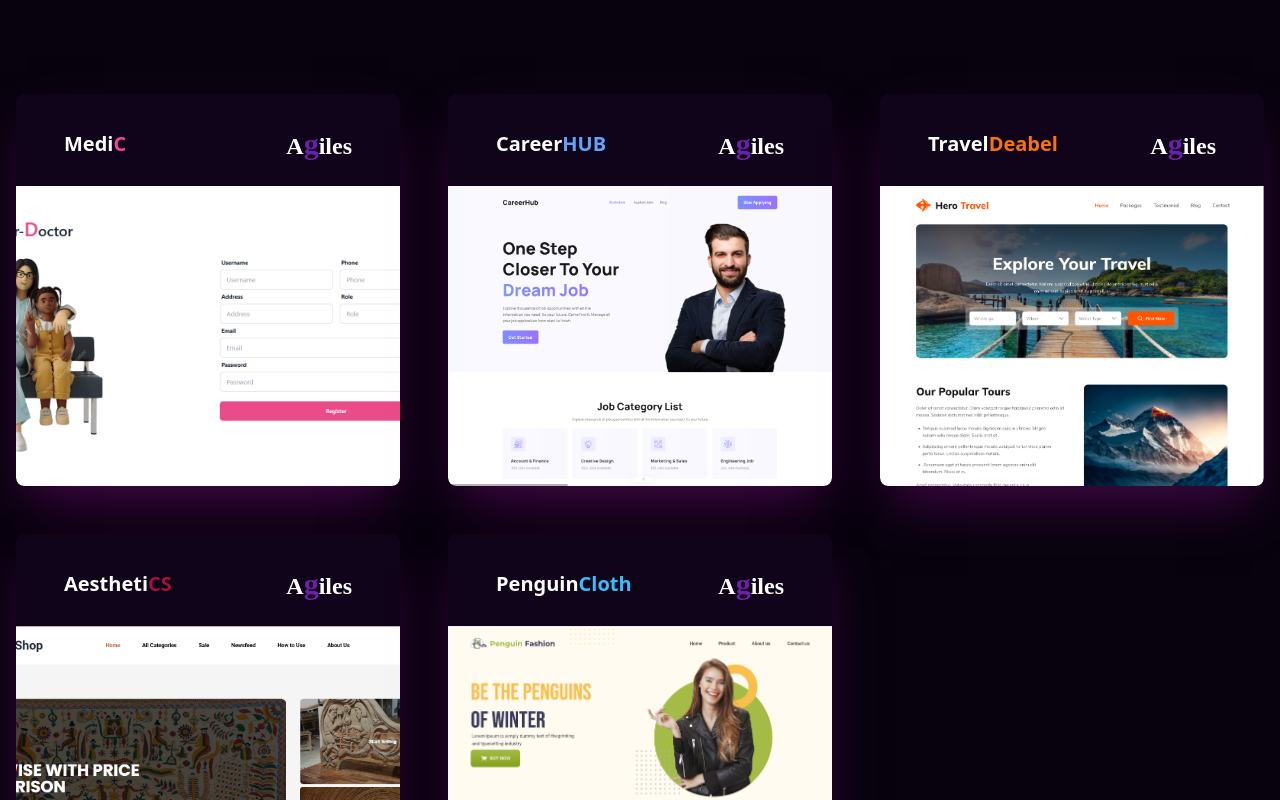
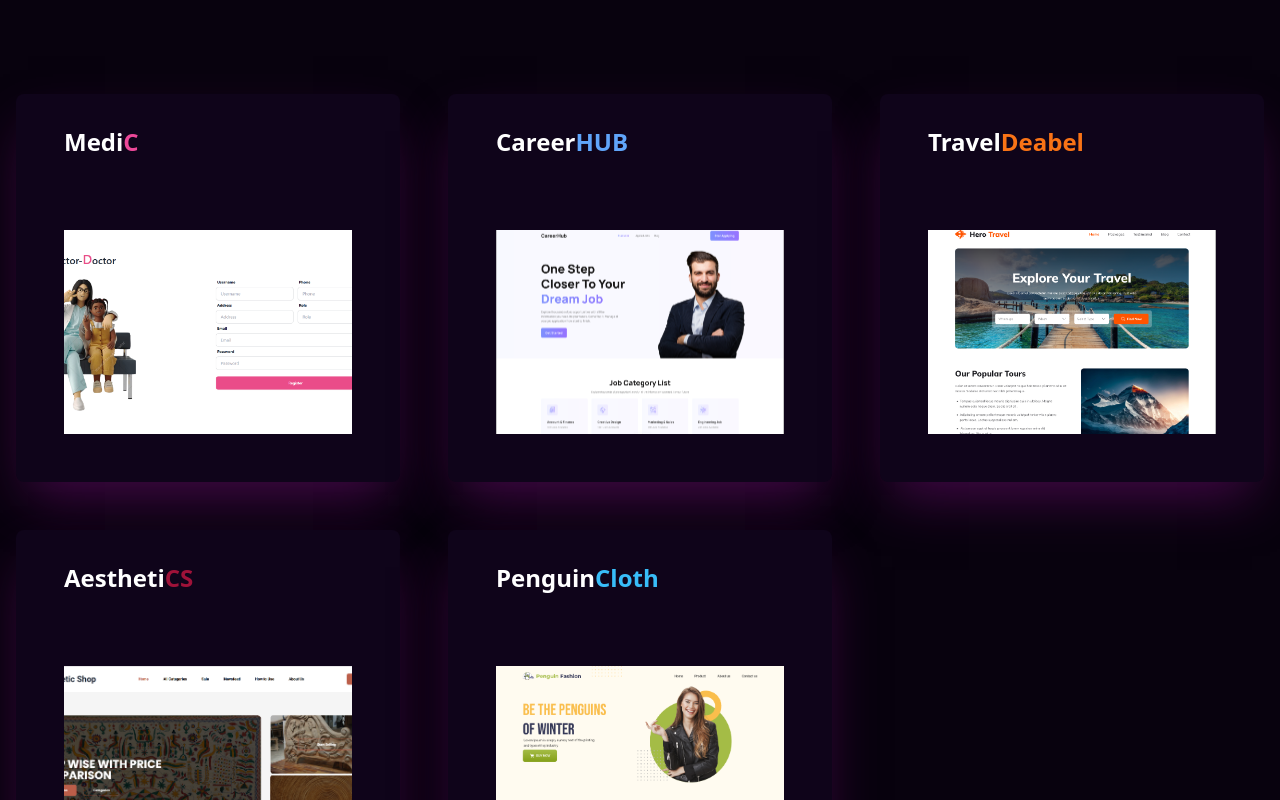
Before and after one commit to Md-Sifat-code/Agile, a React (Vite) app: page /projects in a window 1280 px wide. Shown: the part 620-1420 px from the top of the page. Built offline with nearby package versions, Linux system fonts and the light colour scheme; a web font is replaced by a local one.

Commit message:
projects done

```diff
--- a/src/Pages/Projects.jsx
+++ b/src/Pages/Projects.jsx
@@ -65,10 +65,10 @@ export default function Projects() {
               {/* Card-1 */}
               <div className="card bg-[#0f041a] shadow-2xl shadow-[#430847] transition-all duration-300 rounded-lg overflow-hidden">
                 <div className="flex mt-8 flex-row items-center px-6 lg:px-12 mb-6">
-                  <h2 className="font-bold text-lg lg:text-xl flex-1">
+                  <h2 className="font-bold text-lg lg:text-2xl flex-1">
                     Medi<span className="text-pink-500">C</span>
                   </h2>
-                  <div className="ma text-lg lg:text-2xl font-bold">
+                  {/* <div className="ma text-lg lg:text-2xl font-bold">
                     <h1>
                       A
                       <span className="fo text-purple-800 text-xl lg:text-3xl">
@@ -76,13 +76,13 @@ export default function Projects() {
                       </span>
                       iles
                     </h1>
-                  </div>
+                  </div> */}
                 </div>
                 <figure className="relative group">
                   <img
                     src={project_1}
                     alt="Project"
-                    className="w-full h-[200px] md:h-[300px] object-cover"
+                    className="w-full p-4 lg:p-12 h-[200px] md:h-[300px] object-cover"
                   />
                   <div className="absolute inset-0 bg-black bg-opacity-90 flex items-center justify-start opacity-0 group-hover:opacity-100 transition-opacity duration-300  flex-col pop font-bold ">
                     <div className="flex justify-between gap-12 flex-row p-8">
@@ -114,10 +114,10 @@ export default function Projects() {
               {/* card-2 */}
               <div className="card bg-[#0f041a] shadow-2xl shadow-[#430847] transition-all duration-300 rounded-lg overflow-hidden">
                 <div className="flex mt-8 flex-row items-center px-6 lg:px-12 mb-6">
-                  <h2 className="font-bold text-lg lg:text-xl flex-1">
+                  <h2 className="font-bold text-lg lg:text-2xl flex-1">
                     Career<span className="text-blue-400">HUB</span>
                   </h2>
-                  <div className="ma text-lg lg:text-2xl font-bold">
+                  {/* <div className="ma text-lg lg:text-2xl font-bold">
                     <h1>
                       A
                       <span className="text-purple-800 fo text-xl lg:text-3xl">
@@ -125,13 +125,13 @@ export default function Projects() {
                       </span>
                       iles
                     </h1>
-                  </div>
+                  </div> */}
                 </div>
                 <figure className="relative group">
                   <img
                     src={project_2}
                     alt="Project"
-                    className="w-full h-[200px] md:h-[300px] object-cover"
+                    className="w-full p-4 lg:p-12 h-[200px] md:h-[300px] object-cover"
                   />
                   <div className="absolute inset-0 bg-black bg-opacity-90 flex items-center justify-start opacity-0 group-hover:opacity-100 transition-opacity duration-300  flex-col pop font-bold ">
                     <div className="flex justify-between gap-12 flex-row p-8">
@@ -164,10 +164,10 @@ export default function Projects() {
               {/* card-3 */}
               <div className="card bg-[#0f041a] shadow-2xl shadow-[#430847] transition-all duration-300 rounded-lg overflow-hidden">
                 <div className="flex mt-8 flex-row items-center px-6 lg:px-12 mb-6">
-                  <h2 className="font-bold text-lg lg:text-xl flex-1">
+                  <h2 className="font-bold text-lg lg:text-2xl flex-1">
                     Travel<span className="text-orange-500">Deabel</span>
                   </h2>
-                  <div className="ma text-lg lg:text-2xl font-bold">
+                  {/* <div className="ma text-lg lg:text-2xl font-bold">
                     <h1>
                       A
                       <span className="text-purple-800 fo text-xl lg:text-3xl">
@@ -175,13 +175,13 @@ export default function Projects() {
                       </span>
                       iles
                     </h1>
-                  </div>
+                  </div> */}
                 </div>
                 <figure className="relative group">
                   <img
                     src={project_3}
                     alt="Project"
-                    className="w-full h-[200px] md:h-[300px] object-cover"
+                    className="w-full p-4 lg:p-12 h-[200px] md:h-[300px] object-cover"
                   />
                   <div className="absolute inset-0 bg-black bg-opacity-90 flex items-center justify-start opacity-0 group-hover:opacity-100 transition-opacity duration-300  flex-col pop font-bold ">
                     <div className="flex justify-between gap-12 flex-row p-8">
@@ -213,10 +213,10 @@ export default function Projects() {
               {/* card-4 */}
               <div className="card bg-[#0f041a] shadow-2xl shadow-[#430847] transition-all duration-300 rounded-lg overflow-hidden">
                 <div className="flex mt-8 flex-row items-center px-6 lg:px-12 mb-6">
-                  <h2 className="font-bold text-lg lg:text-xl flex-1">
+                  <h2 className="font-bold text-lg lg:text-2xl flex-1">
                     Aestheti<span className="text-rose-800">CS</span>
                   </h2>
-                  <div className="ma text-lg lg:text-2xl font-bold">
+                  {/* <div className="ma text-lg lg:text-2xl font-bold">
                     <h1>
                       A
                       <span className="text-purple-800 fo text-xl lg:text-3xl">
@@ -224,13 +224,13 @@ export default function Projects() {
                       </span>
                       iles
                     </h1>
-                  </div>
+                  </div> */}
                 </div>
                 <figure className="relative group">
                   <img
                     src={project_4}
                     alt="Project"
-                    className="w-full h-[200px] md:h-[300px] object-cover"
+                    className="w-full p-4 lg:p-12 h-[200px] md:h-[300px] object-cover"
                   />
                   <div className="absolute inset-0 bg-black bg-opacity-90 flex items-center justify-start opacity-0 group-hover:opacity-100 transition-opacity duration-300  flex-col pop font-bold ">
                     <div className="flex justify-between gap-12 flex-row p-8">
@@ -263,10 +263,10 @@ export default function Projects() {
               {/* card-5 */}
               <div className="card bg-[#0f041a] shadow-2xl shadow-[#430847] transition-all duration-300 rounded-lg overflow-hidden">
                 <div className="flex mt-8 flex-row items-center px-6 lg:px-12 mb-6">
-                  <h2 className="font-bold text-lg lg:text-xl flex-1">
+                  <h2 className="font-bold text-lg lg:text-2xl flex-1">
                     Penguin<span className="text-sky-400">Cloth</span>
                   </h2>
-                  <div className="ma text-lg lg:text-2xl font-bold">
+                  {/* <div className="ma text-lg lg:text-2xl font-bold">
                     <h1>
                       A
                       <span className="text-purple-800 fo text-xl lg:text-3xl">
@@ -274,13 +274,13 @@ export default function Projects() {
                       </span>
                       iles
                     </h1>
-                  </div>
+                  </div> */}
                 </div>
                 <figure className="relative group">
                   <img
                     src={project_5}
                     alt="Project"
-                    className="w-full h-[200px] md:h-[300px] object-cover"
+                    className="w-full p-4 lg:p-12 h-[200px] md:h-[300px] object-cover"
                   />
                   <div className="absolute inset-0 bg-black bg-opacity-90 flex items-center justify-start opacity-0 group-hover:opacity-100 transition-opacity duration-300  flex-col pop font-bold ">
                     <div className="flex justify-between gap-12 flex-row p-8">
```
